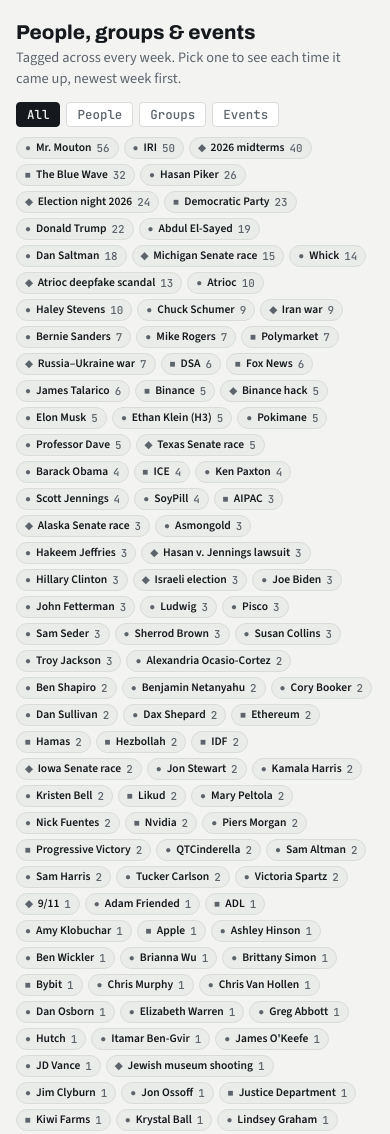
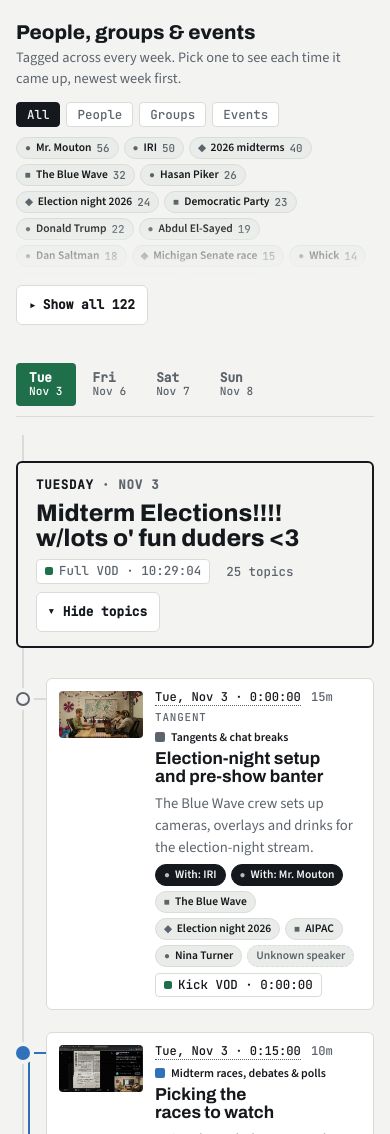
Before and after one commit to apostacy4all/lastweekondestiny, a plain HTML site: page index.html in a window 390 px wide. Shown: the part 1280-2414 px from the top of the page. Drawn offline with nearby package versions, Linux system fonts and the light colour scheme.

Commit message:
Collapse the subject list on phones
Shows the most-mentioned people, groups and events with a Show all button instead of all of them.

Co-Authored-By: Claude Opus 5.5 <noreply@anthropic.com>
Claude-Session: https://claude.ai/code/session_018XLXPDmPibGzbvefsox6PD

```diff
--- a/index.html
+++ b/index.html
@@ -87,6 +87,13 @@ header.top{display:grid;gap:14px;padding-bottom:22px;border-bottom:2px solid var
 .stabs{display:flex;gap:6px;margin:0 0 10px;flex-wrap:wrap}
 .stabs button{font:500 .78rem var(--mono);border:1px solid var(--line);background:var(--panel);color:var(--muted);border-radius:4px;padding:3px 10px;cursor:pointer}
 .stabs button[aria-pressed="true"]{background:var(--ink);color:var(--bg);border-color:var(--ink)}
+.smore{display:none;align-items:center;gap:6px;margin-top:8px;font:600 .8rem var(--mono);color:var(--ink);background:var(--panel);border:1px solid var(--line);border-radius:6px;padding:8px 12px;min-height:40px;cursor:pointer}
+.smore .ar{display:inline-block;transition:transform .15s}
+.smore[aria-expanded="true"] .ar{transform:rotate(90deg)}
+@media (max-width:820px){
+  #sindex.clamp{max-height:140px;overflow:hidden;-webkit-mask-image:linear-gradient(#000 60%,transparent);mask-image:linear-gradient(#000 60%,transparent)}
+  .smore.need{display:inline-flex}
+}
 .sdrawer{position:fixed;inset:0;z-index:20;display:none}
 .sdrawer.open{display:block}
 .sdrawer .scrim{position:absolute;inset:0;background:rgba(0,0,0,.35)}
@@ -256,6 +263,7 @@ footer{margin-top:56px;color:var(--muted);font-size:.85rem;border-top:1px solid
     <p class="hint">Tagged across every week. Pick one to see each time it came up, newest week first.</p>
     <div class="stabs" role="group" aria-label="Filter subjects"><button type="button" data-st="all" aria-pressed="true">All</button><button type="button" data-st="person" aria-pressed="false">People</button><button type="button" data-st="org" aria-pressed="false">Groups</button><button type="button" data-st="event" aria-pressed="false">Events</button></div>
     <div class="chips" id="sindex"><span class="hint">Loading…</span></div>
+    <button type="button" class="smore" id="smore" aria-controls="sindex" aria-expanded="false"><span class="ar" aria-hidden="true">▸</span> <span class="lab">Show all</span></button>
   </section>
 
   <nav class="bar" aria-label="Streams">
@@ -400,6 +408,25 @@ function drawLinks(){
 document.addEventListener('mouseover', e=>{ const s=e.target.closest('.seg'); document.querySelectorAll('svg.links path.hot').forEach(p=>p.classList.remove('hot')); if(!s) return;
   const sel = s.classList.contains('rep') ? `path[data-from="${s.id}"]` : `path[data-g="${s.dataset.g}"]`;
   document.querySelectorAll('svg.links '+sel).forEach(p=>p.classList.add('hot')); });
+// on narrow screens the subject index shows a few rows with a Show all button
+(function(){
+  const box = $('sindex'), btn = $('smore'); let open = false;
+  box.classList.add('clamp');
+  const sync = () => {
+    const n = box.querySelectorAll('.chip').length;
+    box.classList.toggle('clamp', !open);
+    btn.setAttribute('aria-expanded', open);
+    btn.querySelector('.lab').textContent = open ? 'Show fewer' : `Show all ${n}`;
+    // only offer the button when the list is actually cut off
+    const was = box.classList.contains('clamp'); box.classList.add('clamp');
+    const cut = box.scrollHeight > box.clientHeight + 4; if (!was) box.classList.remove('clamp');
+    btn.classList.toggle('need', cut);
+  };
+  btn.addEventListener('click', () => { open = !open; sync(); if (!open) box.scrollIntoView({block:'nearest'}); });
+  new MutationObserver(sync).observe(box, {childList:true});
+  addEventListener('resize', () => { clearTimeout(sync.t); sync.t = setTimeout(sync, 100); });
+})();
+
 // on narrow screens each day folds up like the tag drawer's months: first day open, the rest collapsed
 let OPEN = new Set();
 const narrow = () => innerWidth <= 820;
```
